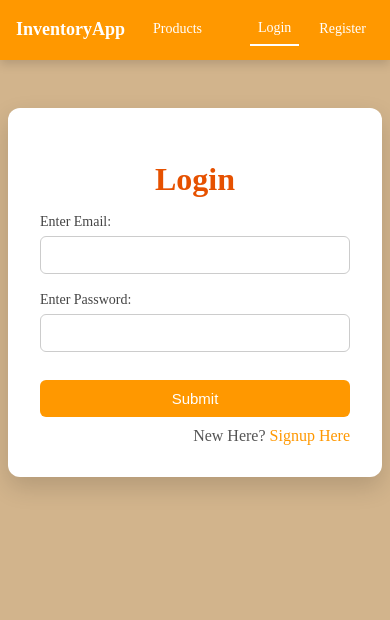
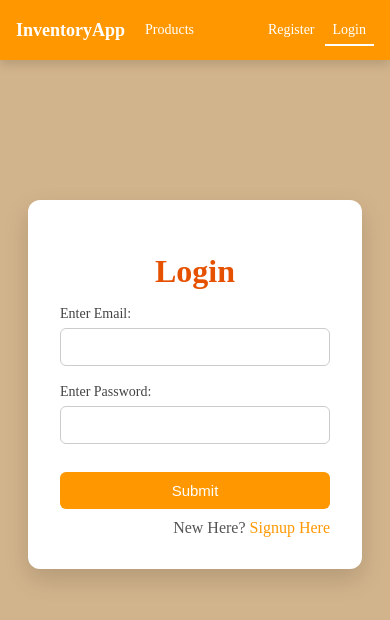
Before and after one commit to shrest21/capstone_chubb_frontend, an Angular app: page /login in a window 390 px wide. Shown: the top 620 px of the page. Built offline with nearby package versions, Linux system fonts and the light colour scheme.

Commit message:
Fixed nav bar and login and added logout

```diff
--- /dev/null
+++ b/src/app/_services/auth.service.ts
@@ -0,0 +1,14 @@
+import { Injectable } from '@angular/core';
+import { HttpClient } from '@angular/common/http';
+import { Observable } from 'rxjs';
+
+@Injectable({
+  providedIn: 'root'
+})
+export class AuthService {
+
+  constructor(private http:HttpClient) { }
+  logout(): Observable<any> {
+    return this.http.post('http://localhost:8085/auth/logout',{},{ withCredentials: true });
+  }
+}
--- a/src/app/_services/login.service.ts
+++ b/src/app/_services/login.service.ts
@@ -9,6 +9,6 @@ export class LoginService {
   private API_URL ='http://localhost:8085/auth/login';
   constructor(private http: HttpClient) { }
   loginUser(payload:any):Observable<any>{
-    return this.http.post(this.API_URL,payload);
+    return this.http.post(this.API_URL,payload,{withCredentials:true});
   }
 }
--- a/src/app/app.component.css
+++ b/src/app/app.component.css
@@ -15,50 +15,56 @@ html, body {
   background-color: #ff9800;
   box-shadow: 0 4px 10px rgba(0,0,0,0.15);
   z-index: 1000;
-  padding: 0;
-}
-
-/* INNER CONTAINER */
-.nav-container {
-  width: 100%;
-  max-width: 100%;
   padding: 12px 24px;
   display: flex;
   justify-content: space-between;
   align-items: center;
-  flex-wrap: nowrap;
   box-sizing: border-box;
 }
 
-/* LEFT GROUP */
-.nav-left {
-  display: flex;
-  align-items: center;
-  gap: 24px;
-  flex-shrink: 0;
-}
-
-/* LOGO */
-.logo {
+/* LOGO/BRAND */
+.navbar-brand {
   font-size: 20px;
   font-weight: bold;
   color: white;
+  text-decoration: none;
   white-space: nowrap;
-  margin-right: 8px;
+  margin-right: 24px;
 }
 
-/* RIGHT GROUP */
-.nav-right {
+.navbar-brand:hover {
+  color: white;
+  opacity: 0.9;
+}
+
+/* NAVBAR NAV (UL) */
+.navbar-nav {
   display: flex;
+  list-style: none;
+  margin: 0;
+  padding: 0;
   align-items: center;
-  gap: 20px;
-  flex-shrink: 0;
+  gap: 4px;
+}
+
+/* LEFT SIDE AUTO MARGIN */
+.navbar-nav.mr-auto {
+  margin-right: auto;
+}
+
+/* RIGHT SIDE AUTO MARGIN */
+.navbar-nav.ml-auto {
   margin-left: auto;
 }
 
-/* LINKS */
-.nav-left a,
-.nav-right a {
+/* NAV ITEMS (LI) */
+.nav-item {
+  display: flex;
+  align-items: center;
+}
+
+/* NAV LINKS */
+.nav-link {
   color: white;
   text-decoration: none;
   font-weight: 500;
@@ -66,44 +72,46 @@ html, body {
   padding: 8px 12px;
   display: inline-block;
   transition: opacity 0.2s ease;
+  cursor: pointer;
 }
 
 /* HOVER */
-.nav-left a:hover,
-.nav-right a:hover {
+.nav-link:hover {
   opacity: 0.85;
 }
 
 /* ACTIVE ROUTE */
-a.active {
+.nav-link.active,
+.navbar-nav[routerLinkActive="active"] .nav-item a.active {
   border-bottom: 2px solid white;
   padding-bottom: 6px;
 }
 
 /* PAGE OFFSET */
-.page-content {
+.page-content,
+.container {
   margin-top: 80px;
   padding: 20px;
 }
 
 /* RESPONSIVE */
 @media (max-width: 768px) {
-  .nav-container {
+  .navbar {
     padding: 12px 16px;
+    flex-wrap: wrap;
   }
 
-  .nav-left,
-  .nav-right {
-    gap: 12px;
+  .navbar-nav {
+    gap: 2px;
   }
 
-  .nav-left a,
-  .nav-right a {
+  .nav-link {
     padding: 8px 8px;
     font-size: 14px;
   }
 
-  .logo {
+  .navbar-brand {
     font-size: 18px;
+    margin-right: 12px;
   }
 }
--- a/src/app/app.component.html
+++ b/src/app/app.component.html
@@ -1,18 +1,35 @@
 <nav class="navbar">
-  <div class="nav-container">
+  <a routerLink="/" class="navbar-brand">InventoryApp</a>
 
-    <!-- LEFT SIDE -->
-    <div class="nav-left">
-      <span class="logo">InventoryApp</span>
-      <a routerLink="/products" routerLinkActive="active">Products</a>
-    </div>
+  <ul class="navbar-nav mr-auto" routerLinkActive="active">
+    <li class="nav-item">
+      <a routerLink="/products" routerLinkActive="active" class="nav-link">Products</a>
+    </li>
+    <!-- Add more navigation items here as needed -->
+  </ul>
 
-    <!-- RIGHT SIDE -->
-    <div class="nav-right">
-      <a routerLink="/login" routerLinkActive="active">Login</a>
-      <a routerLink="/register" routerLinkActive="active">Register</a>
-    </div>
+  <!-- Conditional rendering based on login status -->
+  @if (!isLoggedIn) {
+    <ul class="navbar-nav ml-auto">
+      <li class="nav-item">
+        <a routerLink="/register" routerLinkActive="active" class="nav-link">Register</a>
+      </li>
+      <li class="nav-item">
+        <a routerLink="/login" routerLinkActive="active" class="nav-link">Login</a>
+      </li>
+    </ul>
+  } @else {
+    <ul class="navbar-nav ml-auto">
+      <li class="nav-item">
+        <a routerLink="/profile" routerLinkActive="active" class="nav-link">{{ username }}</a>
+      </li>
+      <li class="nav-item">
+        <a class="nav-link" (click)="logout()">Logout</a>
+      </li>
+    </ul>
+  }
+</nav>
 
-  </div>
-</nav>
-<router-outlet />
+<div class="container">
+  <router-outlet></router-outlet>
+</div>
--- a/src/app/app.component.ts
+++ b/src/app/app.component.ts
@@ -1,10 +1,58 @@
-import { Component } from '@angular/core';
+import { Component, OnInit } from '@angular/core';
+import { StorageService } from './_services/storage.service';
+import { AuthService } from './_services/auth.service';
+import { Router } from '@angular/router';
 
 @Component({
   selector: 'app-root',
   templateUrl: './app.component.html',
-  styleUrl: './app.component.css'
+  styleUrls: ['./app.component.css']
 })
-export class AppComponent {
-  title = 'chubb-frontend-capstone';
+export class AppComponent implements OnInit {
+  private roles: string[] = [];
+  isLoggedIn = false;
+  showAdminBoard = false;
+  showModeratorBoard = false;
+  username?: string;
+
+  constructor(
+    private storageService: StorageService,
+    private authService: AuthService,
+    private router: Router
+  ) { }
+
+  ngOnInit(): void {
+    this.isLoggedIn = this.storageService.isLoggedIn();
+
+    if (this.isLoggedIn) {
+      const user = this.storageService.getUser();
+      this.roles = user.roles || [];
+
+      this.showAdminBoard = this.roles.includes('ROLE_ADMIN');
+      this.showModeratorBoard = this.roles.includes('ROLE_MODERATOR');
+
+      this.username = user.name || user.email;
+    }
+  }
+
+  logout(): void {
+    this.authService.logout().subscribe({
+      next: res => {
+        console.log('Logout successful:', res);
+        this.storageService.clean();
+
+        this.isLoggedIn = false;
+        this.username = undefined;
+
+        this.router.navigate(['/login']);
+        window.location.reload();
+      },
+      error: err => {
+        console.log('Logout error:', err);
+        this.storageService.clean();
+        window.location.reload();
+        this.router.navigate(['/login']);
+      }
+    });
+  }
 }
```
Also changed, not shown: src/app/app-routing.module.ts (+6 -1 lines).
